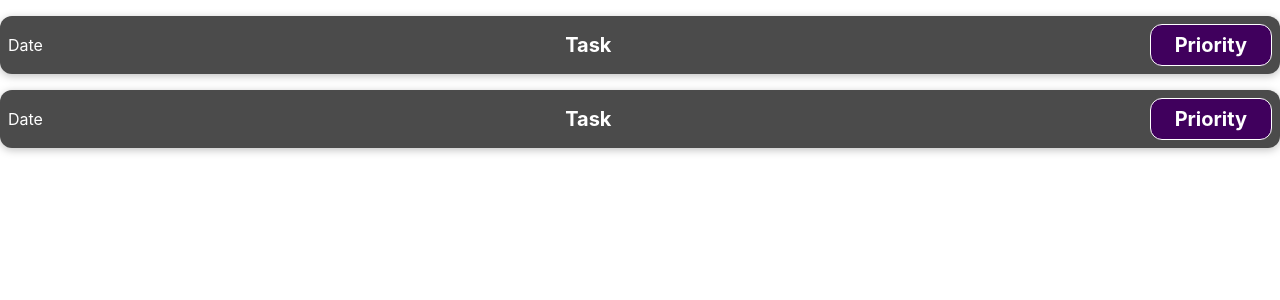
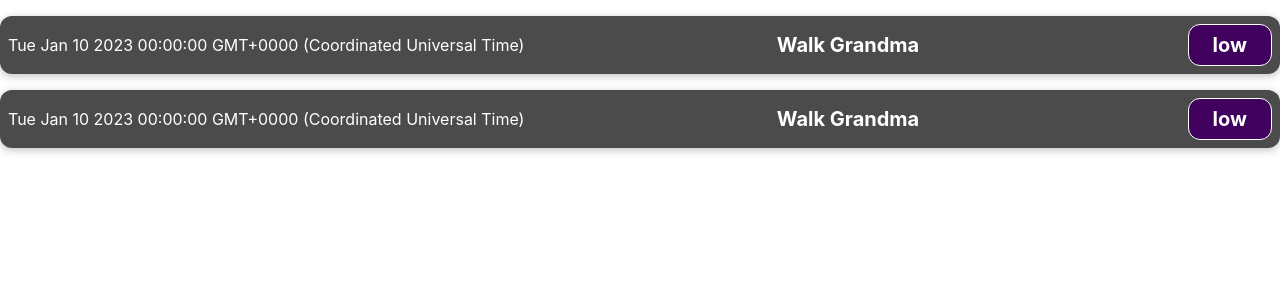
Before and after one commit to RaikkoP/ToDoList, a React (Create React App) app in the folder todolist/: page / in a window 1280 px wide. Shown: the top 300 px of the page. Built offline with nearby package versions, Linux system fonts and the light colour scheme.

Commit message:
Making an input for TaskItem

```diff
--- a/todolist/src/App.js
+++ b/todolist/src/App.js
@@ -4,13 +4,17 @@ import TaskItem from "./Components/TaskItem";
 
 const App = () => {
 
-
+  const data = {
+    date: new Date(2023, 0 ,10),
+    task:'Walk Grandma',
+    priority:'low'
+  }
 
 
   return(
     <div className="App">
-      <TaskItem></TaskItem>
-      <TaskItem></TaskItem>
+      <TaskItem taskData={data}></TaskItem>
+      <TaskItem taskData={data}></TaskItem>
     </div>
 
 
--- a/todolist/src/Components/TaskItem.js
+++ b/todolist/src/Components/TaskItem.js
@@ -1,12 +1,16 @@
 import './TaskItem.css'
 
-const TaskItem = () => {
+const TaskItem = (props) => {
+
+
+
+
     return (
         <div className="todo-item">
-            <div>Date</div>
+            <div>{props.taskData.date.toString()}</div>
             <div className="todo-item__description">
-                <h2>Task</h2>
-                <div className="todo-item__price">Priority</div>
+                <h2>{props.taskData.task}</h2>
+                <div className="todo-item__price">{props.taskData.priority}</div>
             </div>
         </div>
     )
```
